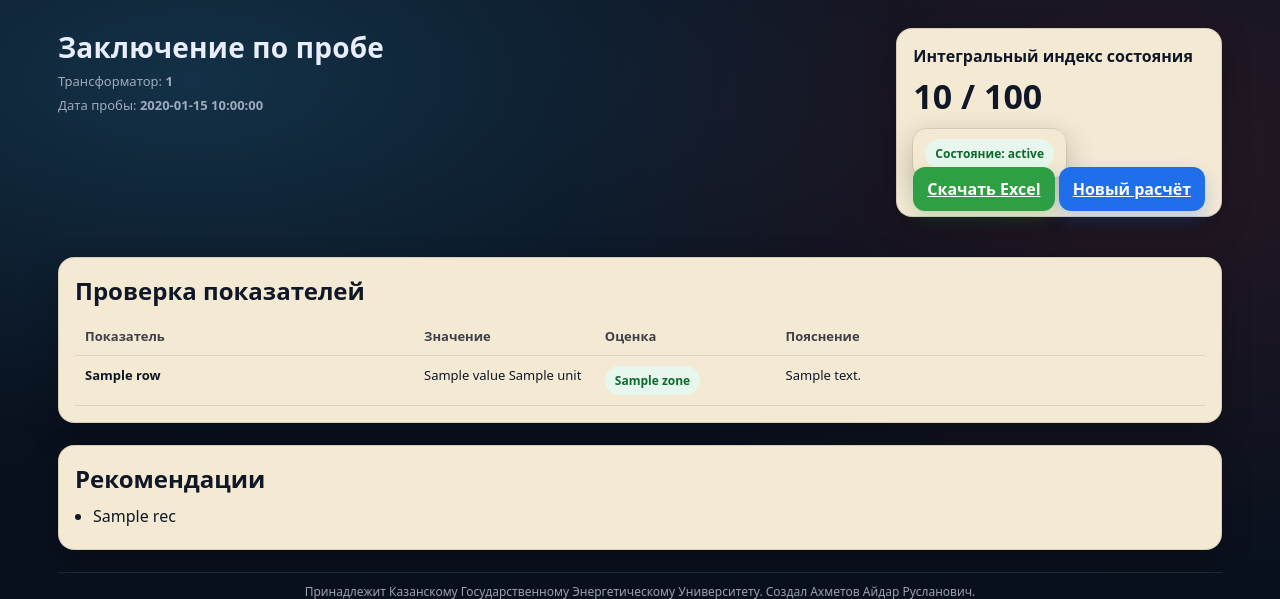
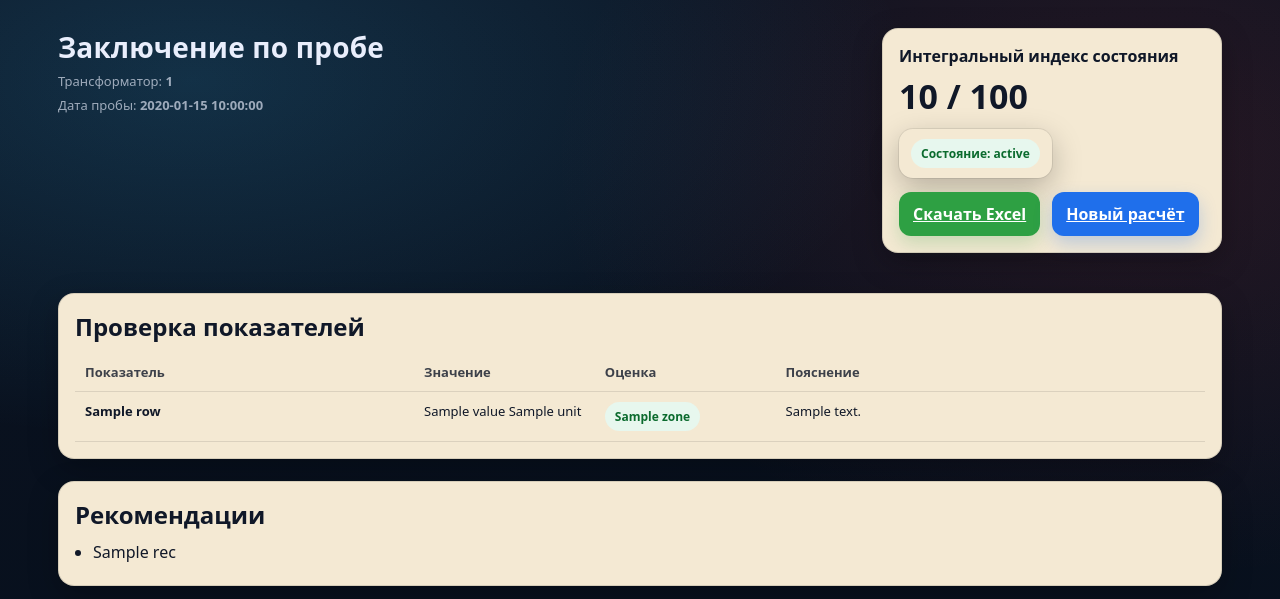
Before and after one commit to ilyashn2001-code/aidar_ahmetov, a Flask app: template templates/result.html in a window 1280 px wide. Shown: the top 599 px of the page. Run offline with Flask 3, Linux system fonts and the light colour scheme; the template is opened without the code that fills it: most values are stand-ins (such as "Sample title", 1, 10 or a date in 2020).

Commit message:
Add new styles for result components

```diff
--- a/static/style.css
+++ b/static/style.css
@@ -260,3 +260,23 @@ select option{
 .result-card {
   margin-bottom: 22px;
 }
+
+.header-result{
+  align-items: flex-start;
+  gap: 18px;
+}
+
+.result-summary{
+  min-width: 340px;
+}
+
+.result-actions{
+  display:flex;
+  gap: 12px;
+  margin-top: 14px;
+  flex-wrap: wrap;
+}
+
+.result-card{
+  margin-bottom: 22px;
+}
```
